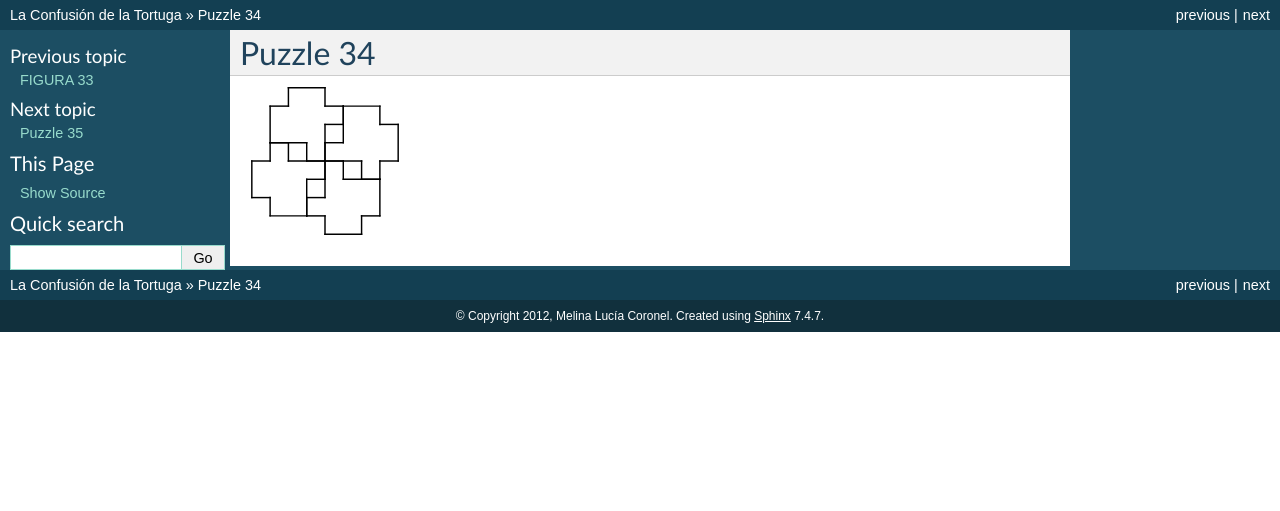
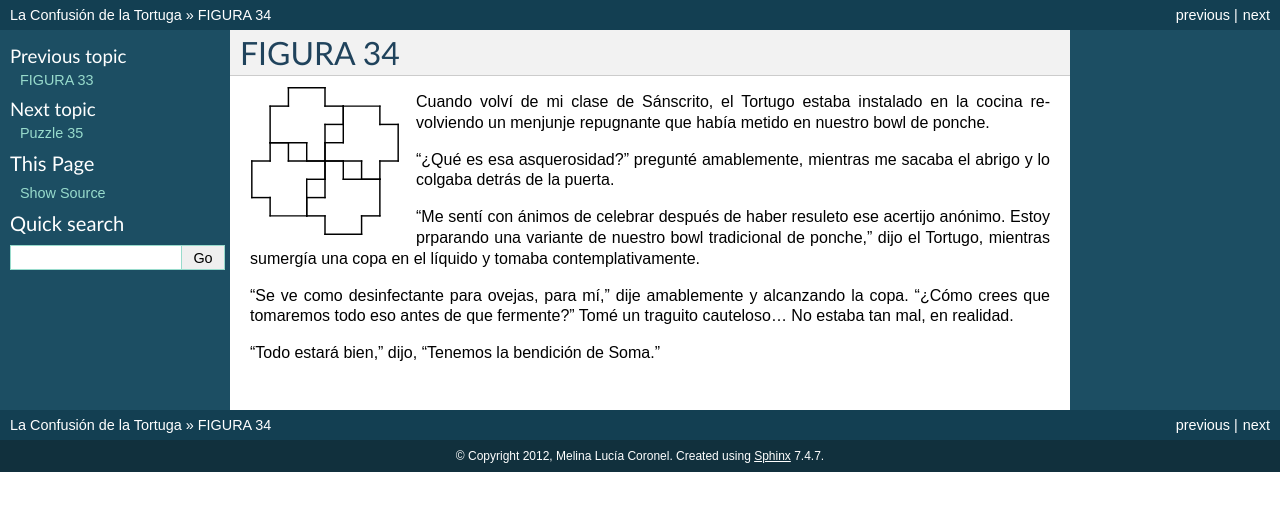
Before and after one commit to humitos/turtle-confusion-es, a Sphinx documentation site: the page built from docs/puzzle-34.rst, in a window 1280 px wide. Shown: the top 511 px of the page. Built offline with Sphinx 7.4.7, drawn with Linux system fonts in a browser that asks for light colours.

Commit message:
Puzzle 34 finished

```diff
--- a/docs/puzzle-34.rst
+++ b/docs/puzzle-34.rst
@@ -1,4 +1,4 @@
-Puzzle 34
+FIGURA 34
 =========
 
 .. image:: _static/images/confusion-34.svg
@@ -7,3 +7,13 @@ Puzzle 34
    :scale: 50 %
    :alt: Puzzle 34
    :align: left
+
+Cuando volví de mi clase de Sánscrito, el Tortugo estaba instalado en la cocina revolviendo un menjunje repugnante que había metido en nuestro bowl de ponche.
+
+"¿Qué es esa asquerosidad?" pregunté amablemente, mientras me sacaba el abrigo y lo colgaba detrás de la puerta.
+
+"Me sentí con ánimos de celebrar después de haber resuleto ese acertijo anónimo. Estoy prparando una variante de nuestro bowl tradicional de ponche," dijo el Tortugo, mientras sumergía una copa en el líquido y tomaba contemplativamente.
+
+"Se ve como desinfectante para ovejas, para mí," dije amablemente y alcanzando la copa. "¿Cómo crees que tomaremos todo eso antes de que fermente?" Tomé un traguito cauteloso... No estaba tan mal, en realidad.
+
+"Todo estará bien," dijo, "Tenemos la bendición de Soma."
```
